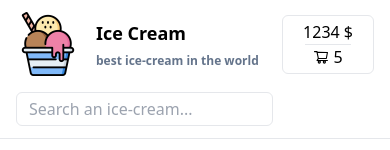
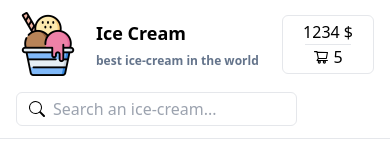
Before and after one commit to anysofronova/react-ts-ice-cream-app, a React (Create React App) app: page / in a window 390 px wide. Shown: the top 150 px of the page. Built offline with nearby package versions, Linux system fonts and the light colour scheme; no server answers.

Commit message:
SEARCHING

```diff
--- a/src/App.tsx
+++ b/src/App.tsx
@@ -5,14 +5,17 @@ import Header from "./components/Header/Header";
 import NotFound from "./pages/NotFound/NotFound";
 import Home from "./pages/Home/Home";
 import Cart from "./pages/Cart/Cart";
+import { useState } from "react";
 
 function App() {
+  const [searchValue, setSearchValue] = useState("");
+  // @ts-ignore
   return (
     <div className="App">
-      <Header />
+      <Header searchValue={searchValue} setSearchValue={setSearchValue} />
       <Routes>
         <Route path="/cart" element={<Cart />} />
-        <Route path="/" element={<Home />} />
+        <Route path="/" element={<Home searchValue={searchValue} />} />
         <Route path="*" element={<NotFound />} />
       </Routes>
     </div>
--- a/src/components/Header/Header.tsx
+++ b/src/components/Header/Header.tsx
@@ -3,14 +3,16 @@ import SearchPanel from "./SearchPanel/SearchPanel";
 import styles from "./Header.module.scss";
 import CartBlock from "./CartBlock/CartBlock";
 
-const Header = () => {
+const Header = (
+  props: JSX.IntrinsicAttributes & { searchValue: any; setSearchValue: any }
+) => {
   return (
     <div className={styles.header}>
       <div className={styles.logo}>
         <Logo />
       </div>
       <div className={styles.searchPanel}>
-        <SearchPanel />
+        <SearchPanel {...props} />
       </div>
       <div className={styles.cart}>
         <CartBlock />
--- a/src/components/Header/SearchPanel/SearchPanel.module.scss
+++ b/src/components/Header/SearchPanel/SearchPanel.module.scss
@@ -1,15 +1,6 @@
 .searchPanel {
-  @apply flex justify-center items-center  w-fit h-fit px-3 py-1;
-  .input {
-    @apply border rounded-md px-3 py-1;
+  @apply flex justify-center items-center border rounded-md w-fit h-fit px-3 py-1;
+  input {
+    @apply ml-2;
   }
 }
-
-@media screen and (max-width: 480px) {
-  .searchPanel {
-    @apply px-0 py-0;
-    .input {
-      @apply border rounded-md px-3 py-1;
-    }
-  }
-}
--- a/src/components/Header/SearchPanel/SearchPanel.tsx
+++ b/src/components/Header/SearchPanel/SearchPanel.tsx
@@ -1,13 +1,22 @@
+import { BsSearch } from "react-icons/bs";
+
 import styles from "./SearchPanel.module.scss";
+import { AiOutlineClose } from "react-icons/ai";
+import React from "react";
 
-const SearchPanel = () => {
+// @ts-ignore
+const SearchPanel = ({ searchValue, setSearchValue }) => {
   return (
     <div className={styles.searchPanel}>
+      <BsSearch />
       <input
         type="text"
         placeholder="Search an ice-cream..."
         className={styles.input}
+        value={searchValue}
+        onChange={(e) => setSearchValue(e.target.value)}
       />
+      {searchValue && <AiOutlineClose onClick={() => setSearchValue("")} />}
     </div>
   );
 };
--- a/src/components/Products/Products.tsx
+++ b/src/components/Products/Products.tsx
@@ -5,7 +5,8 @@ import { Pagination } from "@mui/material";
 import Skeleton from "../UI/Skeleton";
 import Filters from "../Filters/Filters";
 
-const Products = () => {
+// @ts-ignore
+const Products = ({ searchValue }) => {
   const [items, setItems] = useState([] as any[]);
   const [pageCount, setPageCount] = useState(1);
   const [isLoading, setIsLoading] = useState(true);
@@ -31,7 +32,11 @@ const Products = () => {
 
   useEffect(() => {
     fetch(
-      `https://628e254ba339dfef87a86df6.mockapi.io/items?p=${pageCount}&l=6&sortBy=${sort}&filters=${category}`
+      `https://628e254ba339dfef87a86df6.mockapi.io/items?p=${pageCount}&l=6${
+        sort ? `&sortBy=${sort}` : ""
+      }${category ? `&filters=${category}` : ""}${
+        searchValue ? `&search=${searchValue.toUpperCase()}` : ""
+      }`
     )
       .then((r) => {
         setIsLoading(false);
@@ -39,7 +44,7 @@ const Products = () => {
       })
       .then((arr) => setItems(arr));
     window.scrollTo(0, 0);
-  }, [pageCount, sort, category]);
+  }, [pageCount, sort, category, searchValue]);
 
   return (
     <Fragment>
--- a/src/pages/Home/Home.tsx
+++ b/src/pages/Home/Home.tsx
@@ -1,8 +1,8 @@
 import React from "react";
 import Products from "../../components/Products/Products";
 
-const Home = () => {
-  return <Products />;
+const Home = (props: JSX.IntrinsicAttributes & { searchValue: any }) => {
+  return <Products {...props} />;
 };
 
 export default Home;
```
